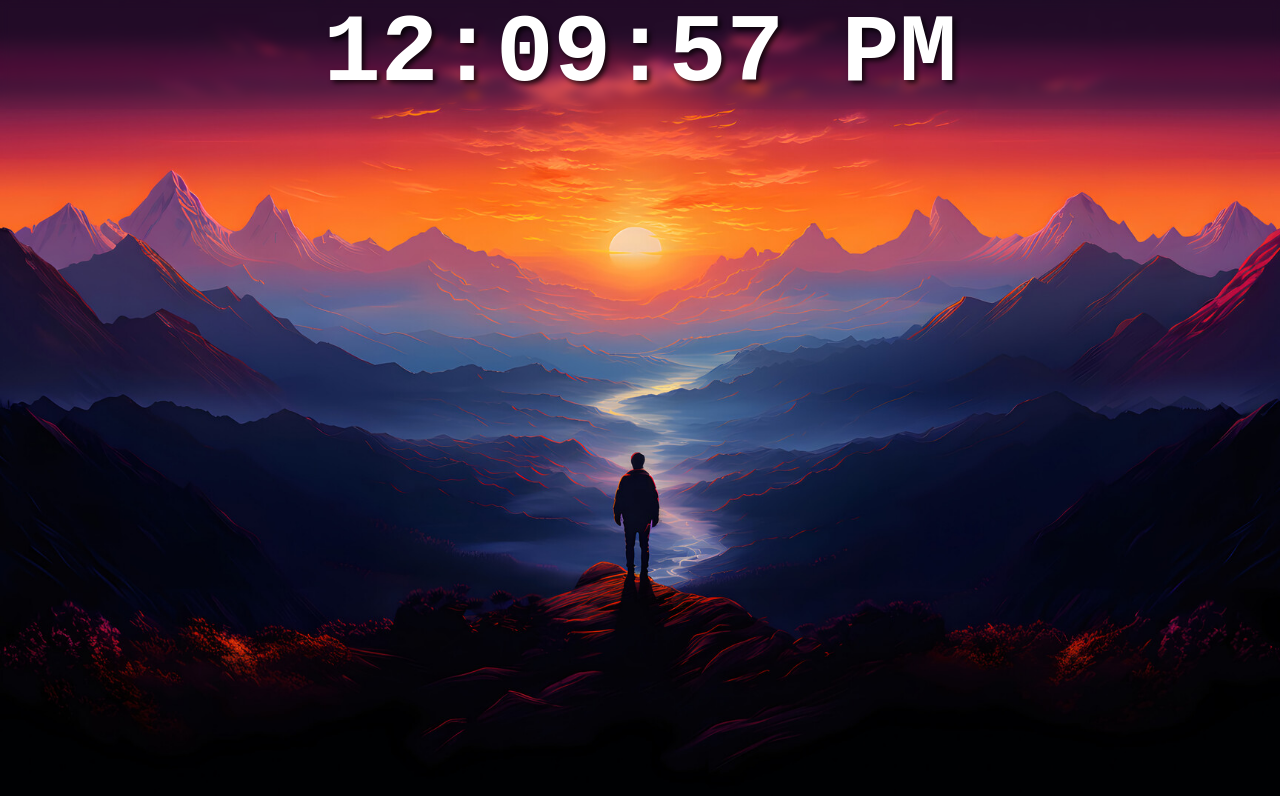
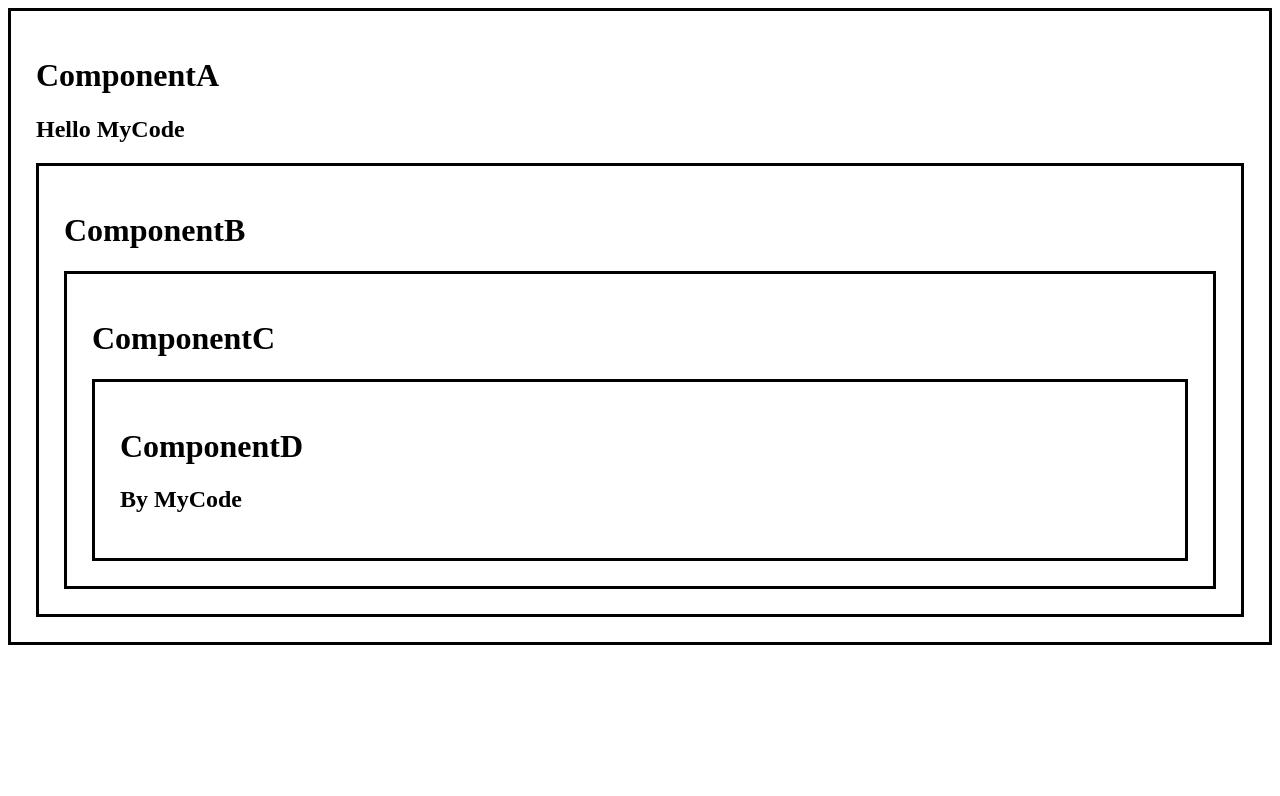
Before and after one commit to Bicsak98/React_JSX, a React (Vite) app in the folder My-react-app/: page / in a window 1280 px wide. Shown: the top 796 px of the page. Built offline with nearby package versions, Linux system fonts and the light colour scheme.

Commit message:
useContext

```diff
--- a/My-react-app/src/App.jsx
+++ b/My-react-app/src/App.jsx
@@ -16,6 +16,7 @@ import MyComponent_Car from "./MyComponent_Car.jsx";
 import ToDoList from "./ToDoList.jsx";
 import MyComponent_UseEffect from "./MyComponent_UseEffect.jsx";
 import DigitalClock from "./DigitalClock.jsx";
+import ComponentA from "./ComponentA.jsx";
 function App() {
   // const fruits = [{id: 1,name:"apple", calories: 90},
   //                 {id: 2,name:"orange", calories: 120},
@@ -29,7 +30,8 @@ function App() {
 
   return(
     <>
-    <DigitalClock></DigitalClock>
+    <ComponentA></ComponentA>
+    {/* <DigitalClock></DigitalClock> */}
     {/* <MyComponent_UseEffect></MyComponent_UseEffect> */}
     {/* <ToDoList></ToDoList> */}
     {/* <MyComponent_Car></MyComponent_Car> */}
--- /dev/null
+++ b/My-react-app/src/ComponentA.jsx
@@ -0,0 +1,21 @@
+import React, { useState, createContext } from "react";
+import ComponentB from "./ComponentB";
+
+
+export const UserContext = createContext();
+
+function ComponentA(){
+
+    const [user, setUser] = useState("MyCode");
+
+    return(<div className="box">
+        <h1>ComponentA</h1>
+        <h2>{`Hello ${user}`}</h2>
+        <UserContext.Provider value={user}>
+            <ComponentB user = {user}></ComponentB>
+        </UserContext.Provider>
+
+    </div>);
+}
+
+export default ComponentA;
--- /dev/null
+++ b/My-react-app/src/ComponentB.jsx
@@ -0,0 +1,10 @@
+import ComponentC from "./ComponentC";
+
+function ComponentB(){
+    return(<div className="box">
+        <h1>ComponentB</h1>
+        <ComponentC ></ComponentC>
+    </div>);
+}
+
+export default ComponentB;
--- /dev/null
+++ b/My-react-app/src/ComponentC.jsx
@@ -0,0 +1,10 @@
+import ComponentD from "./ComponentD";
+
+function ComponentC(){
+    return(<div className="box">
+        <h1>ComponentC</h1>
+        <ComponentD ></ComponentD>
+    </div>);
+}
+
+export default ComponentC;
--- /dev/null
+++ b/My-react-app/src/ComponentD.jsx
@@ -0,0 +1,16 @@
+
+import React, {useContext} from "react";
+import { UserContext } from "./ComponentA";
+
+
+function ComponentD(){
+
+    const user = useContext(UserContext);
+
+    return(<div className="box">
+        <h1>ComponentD</h1>
+        <h2>{`By ${user}`}</h2>
+    </div>);
+}
+
+export default ComponentD;
--- a/My-react-app/src/index.css
+++ b/My-react-app/src/index.css
@@ -297,7 +297,7 @@ li{
   margin-left: 10px;
 } */
 
-body{
+/* body{
   background-image: url(assets/images.jpg);
   background-position: center;
   background-repeat: no-repeat;
@@ -320,4 +320,9 @@ body{
   font-family: monospace;
   text-align: center;
   text-shadow: 3px 3px 5px hsla(0, 0%, 0%, 0.75);
+} */
+
+.box{
+  border: 3px solid;
+  padding: 25px;
 }
```
